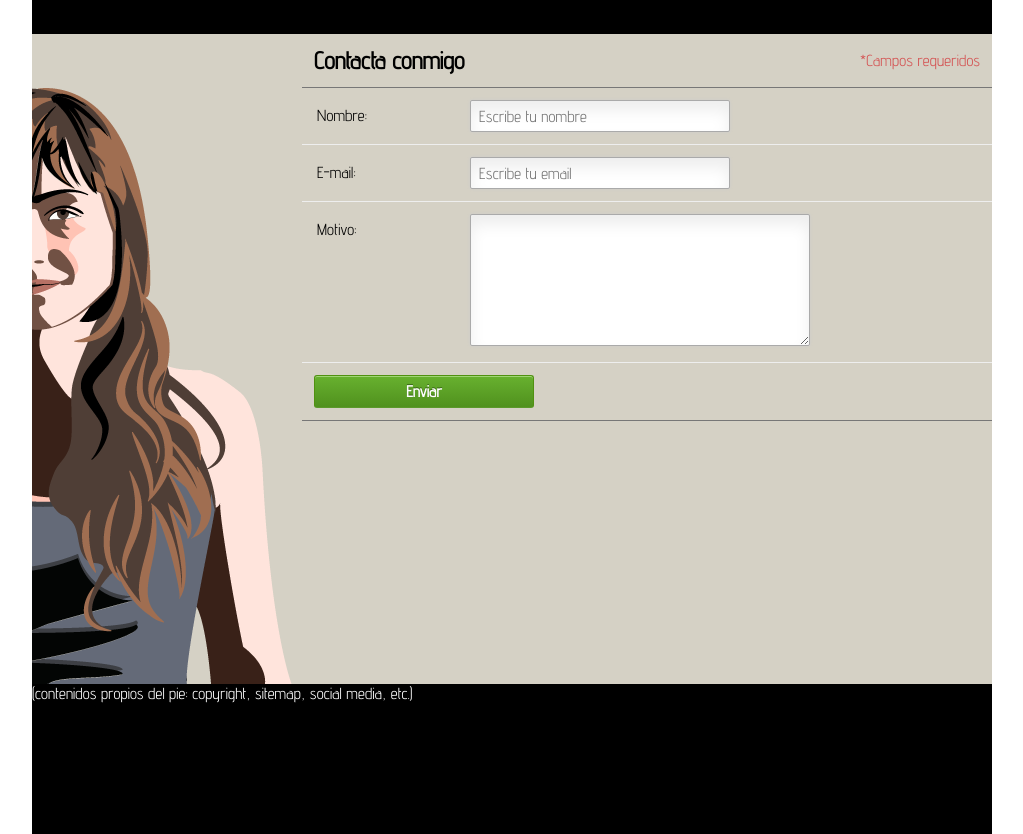
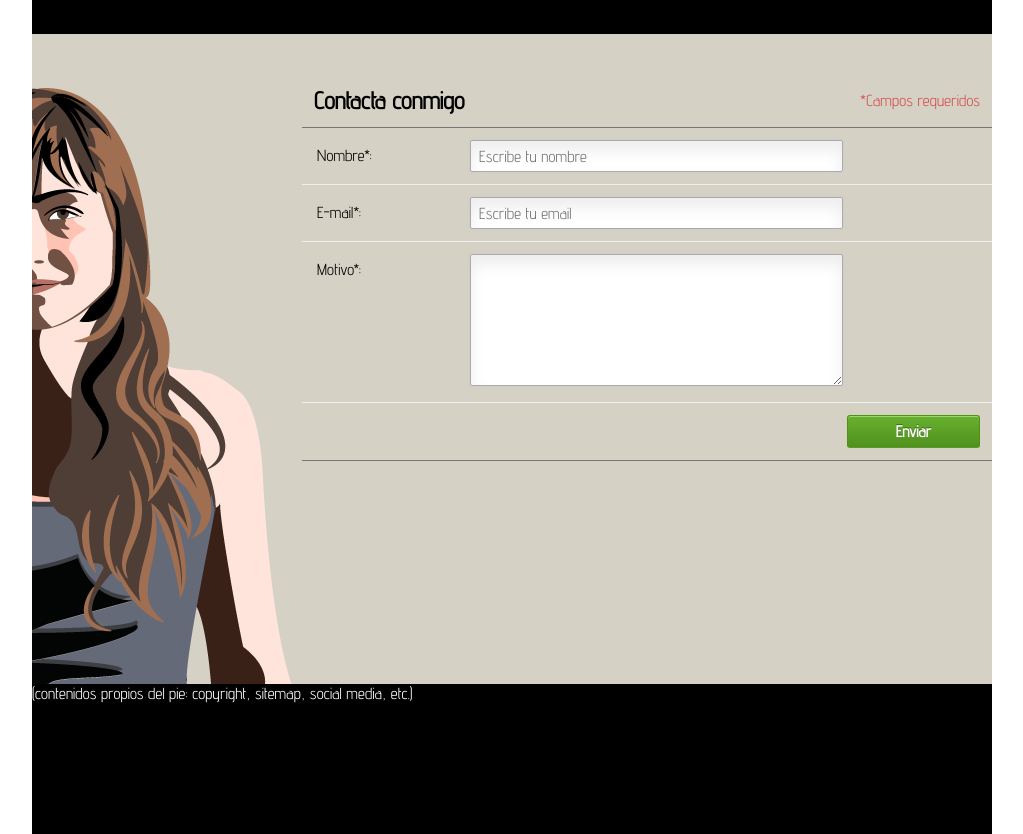
Before and after one commit to pimpoyo/portfolio, a plain HTML site: page contactMe.html in a window 1280 px wide. Shown: the part 66-900 px from the top of the page, without its empty margins (128-1151 px from the left). Drawn offline with Linux system fonts and the light colour scheme.

Commit message:
Página de contacto. Formulario2

```diff
--- a/contactMe.html
+++ b/contactMe.html
@@ -31,19 +31,19 @@
 						<span class="required_notification">*Campos requeridos</span>
 					</li>
 					<li>
-						<label for="name">Nombre:</label>
+						<label for="name">Nombre*:</label>
 						<input type="text" name="name" placeholder="Escribe tu nombre" required />
 					</li>
 					<li>
-						<label for="email">E-mail:</label>
+						<label for="email">E-mail*:</label>
 						<input type="email" name="email" placeholder="Escribe tu email" required />
 					</li>
 					<li>
-						<label for="comments">Motivo:</label>
+						<label for="comments">Motivo*:</label>
 						<textarea name="comments" cols="40" rows="6" maxlength="1000" required></textarea>
 					</li>
 					<li>
-						<input type="submit" class="submit" value="Enviar">
+						<div class="submit"><input type="submit" class="submit" value="Enviar"><div>
 					</li>
 				</ul>
 			</form>
--- a/style.css
+++ b/style.css
@@ -80,7 +80,6 @@ ul.navlist li a:hover {
 }
 
 .text {
-	height: 100%;
 	left: 270px;
 	position: relative;
 	width: 690px;
@@ -109,11 +108,11 @@ footer {
 }
 
 .contact_form ul {
-	width: 690px;
 	list-style-type: none;
 	list-style-position: outside;
 	margin: 0px;
-	padding: 0px;
+	padding: 40px 0px;
+	width: 100%;
 }
 
 .contact_form li {
@@ -170,6 +169,7 @@ footer {
 	-o-transition: padding .25s;
 	padding-right:30px;
 	transition: padding .25s;
+	width: 50%;
 }
 
 .contact_form input:focus, .contact_form textarea:focus {
@@ -190,6 +190,9 @@ footer {
 }
 
 /* submit button */
+div.submit {
+	text-align: right;
+}
 input.submit {
 	background-color: #68b12f;
 	background: -webkit-gradient(linear, left top, left bottom, from(#68b12f), to(#50911e));
@@ -216,6 +219,7 @@ input.submit {
 	padding: 6px 20px;
 	text-align: center;
 	text-shadow: 0 -1px 0 #396715;
+	width: 20%
 }
 
 input.submit:hover {
```
